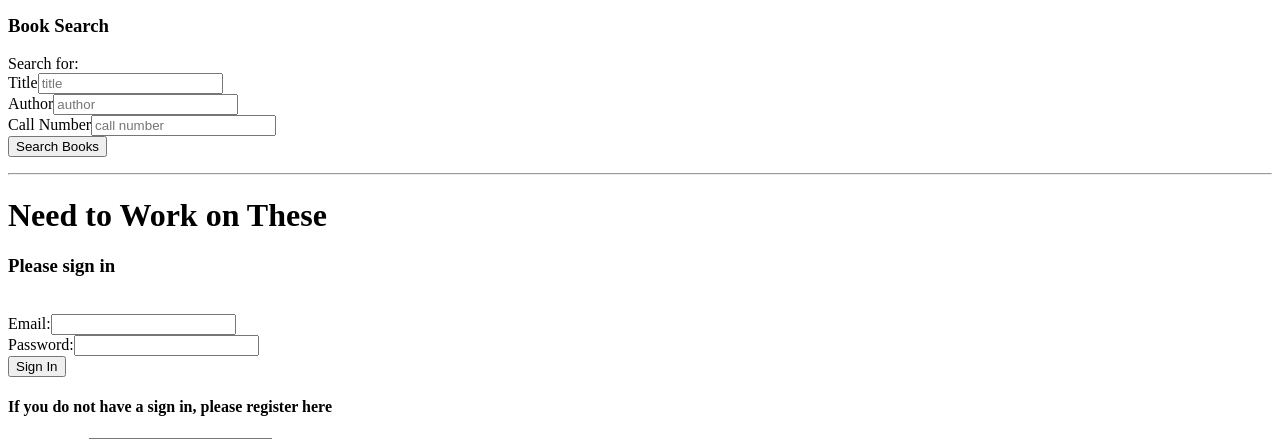
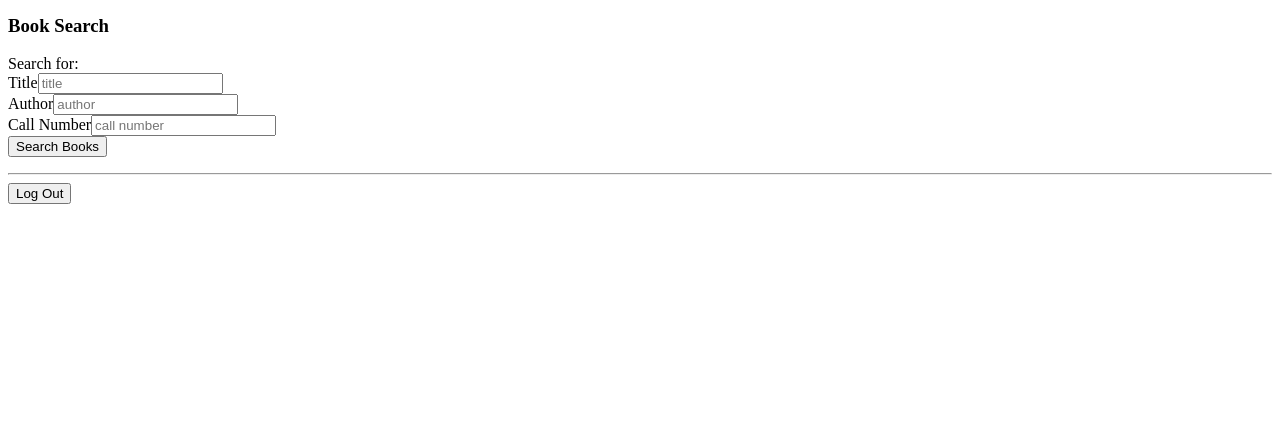
Before and after one commit to memuunkie/HBProject_research_library_app, a Flask app: page / in a window 1280 px wide. Shown: the part 307-746 px from the top of the page. After the commit the page ends 511 px from the top, so only its background shows below. Run offline with Flask 2, Linux system fonts and the light colour scheme; the visitor is signed in with stand-in values (Sample User, id 1).

Commit message:
Added logout app.route to server.py and updated home.html

```diff
--- a/server.py
+++ b/server.py
@@ -341,6 +341,16 @@ def return_books():
         return "Book has been returned."
 
 
+@app.route('/log-out', methods=['GET'])
+def log_out():
+    """Log out user"""
+
+    if session.get('user'):
+        del session['user']
+        flash('You have been logged out')
+        print session
+        return redirect('/')
+
 
 #################################################################
 #Helper functions
--- a/templates/home.html
+++ b/templates/home.html
@@ -2,6 +2,8 @@
 
 
 {% block content %}
+
+
 
 
     <h1>Welcome</h1>
@@ -60,6 +62,8 @@
         </div>
 
     <hr>
+
+    {% if "user" not in session %}
     <h1>Need to Work on These</h1>
 
     <div id="user-login">
@@ -86,6 +90,15 @@
 
     </div>
 
+    {% else %}
+
+        <form action="/log-out" method="GET">
+            <input type="hidden" name="logout">
+            <input type="submit" value="Log Out">
+        </form>
+
+    {% endif %}
+
 <script src="http://code.jquery.com/jquery.js"></script>
 <script src="/static/library-functions.js"></script>
 {% endblock %}
```
